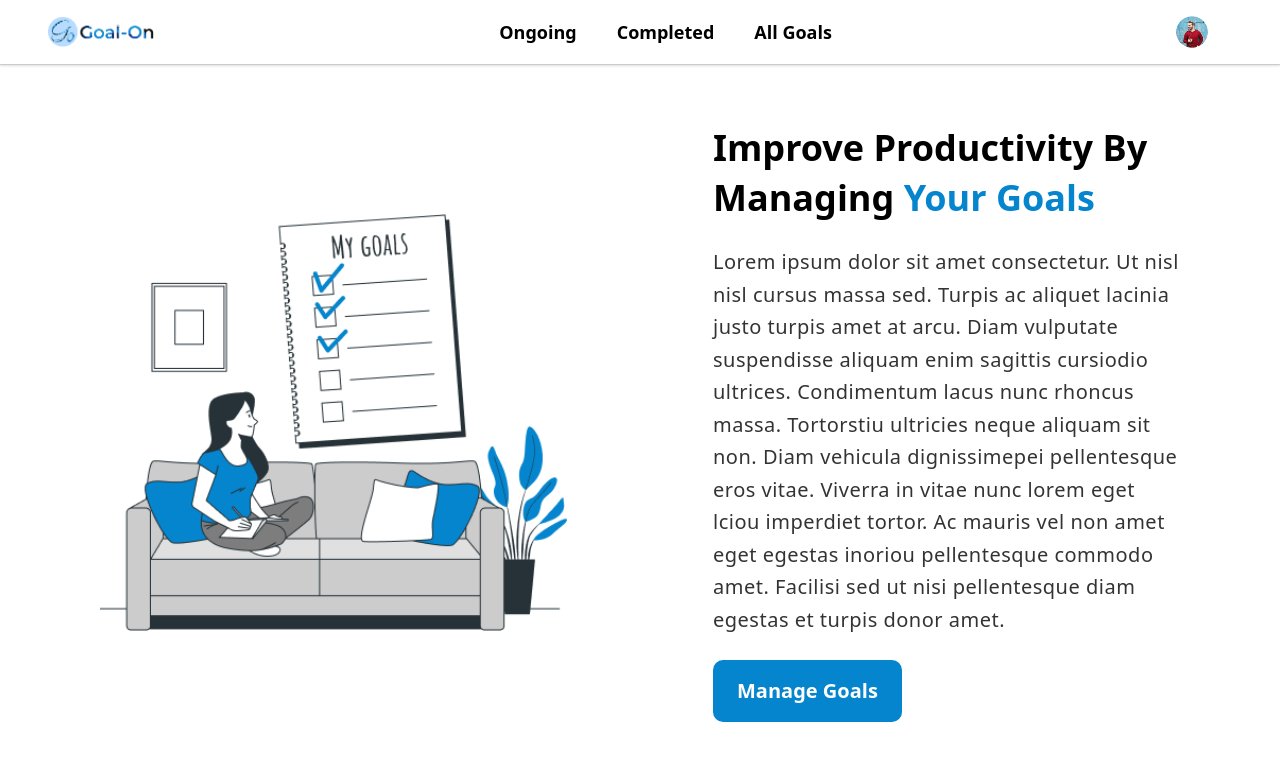
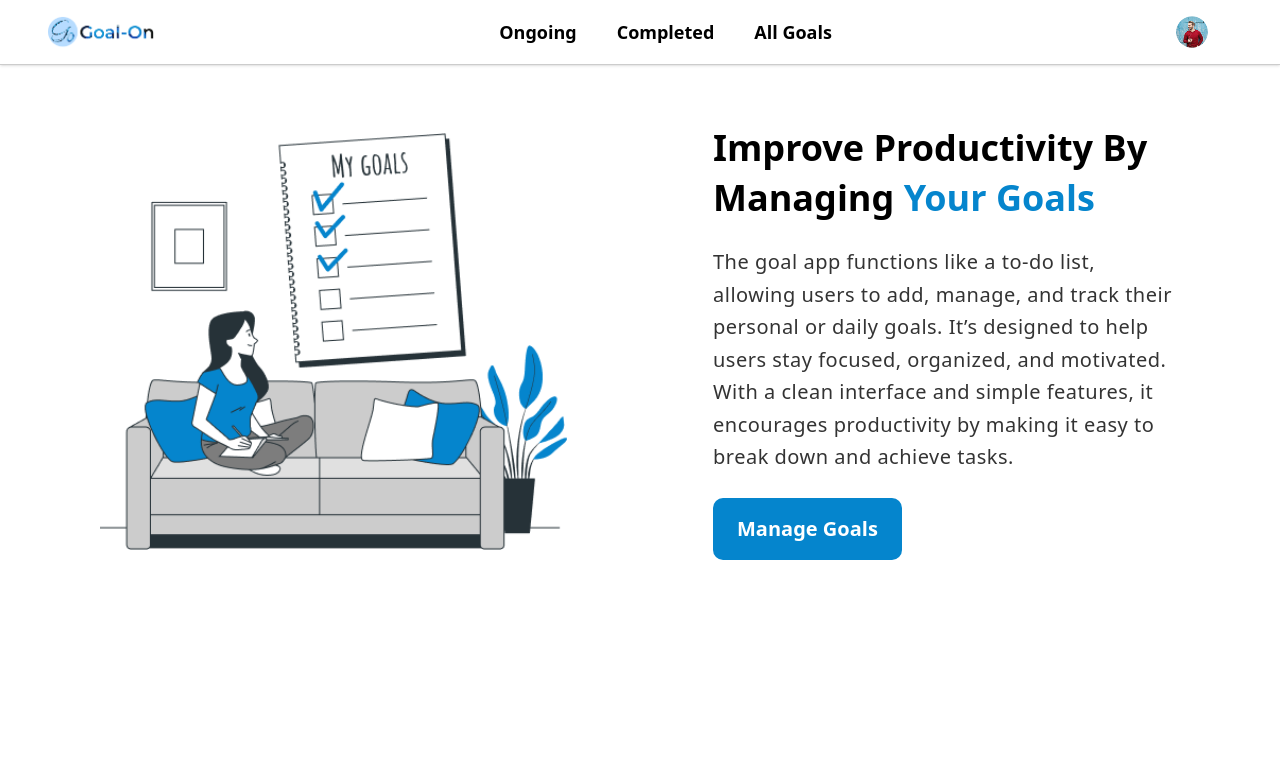
Before and after one commit to Htech00/goalweb_frontend, a React (Vite) app: page / in a window 1280 px wide. Shown: the top 760 px of the page. Built offline with nearby package versions, Linux system fonts and the light colour scheme.

Commit message:
first commit

```diff
--- a/src/pages/CoverPage.jsx
+++ b/src/pages/CoverPage.jsx
@@ -23,14 +23,7 @@ const CoverPage = () => {
         </h1>
 
         <p className="font-montserrat font-normal text-[16px] sm:text-[18px] lg:text-[20px] leading-relaxed tracking-wide text-black/80 m-0">
-          Lorem ipsum dolor sit amet consectetur. Ut nisl nisl cursus massa sed.
-          Turpis ac aliquet lacinia justo turpis amet at arcu. Diam vulputate
-          suspendisse aliquam enim sagittis cursiodio ultrices. Condimentum
-          lacus nunc rhoncus massa. Tortorstiu ultricies neque aliquam sit non.
-          Diam vehicula dignissimepei pellentesque eros vitae. Viverra in vitae
-          nunc lorem eget lciou imperdiet tortor. Ac mauris vel non amet eget
-          egestas inoriou pellentesque commodo amet. Facilisi sed ut nisi
-          pellentesque diam egestas et turpis donor amet.
+          The goal app functions like a to-do list, allowing users to add, manage, and track their personal or daily goals. It’s designed to help users stay focused, organized, and motivated. With a clean interface and simple features, it encourages productivity by making it easy to break down and achieve tasks.
         </p>
 
         <Link
--- a/src/pages/NewGoal.jsx
+++ b/src/pages/NewGoal.jsx
@@ -10,7 +10,7 @@ const NewGoal = () => {
 
   const navigate = useNavigate();
 
-  // Get or generate userId from localStorage
+  // Get or Create userId from localStorage
   const getUserId = () => {
     let userId = localStorage.getItem("goalAppUserId");
     if (!userId) {
```
